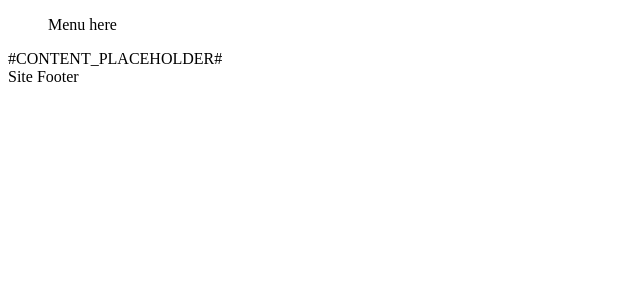
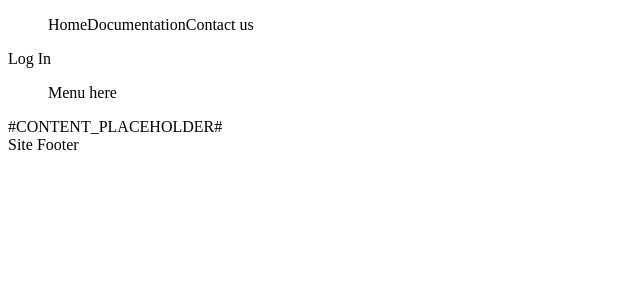
Before and after one commit to lootme/profiler_cabinet, a Node project: template public/guest/views/templates/first-template/template.pug in a window 1280 px wide. Shown: the top 300 px of the page, without its empty margins (0-640 px from the left). Run offline with Node 20 templates, Linux system fonts and the light colour scheme; the template is opened without the code that fills it, so the values that code supplies are empty; some libraries are stand-ins or nearby versions.

Commit message:
header styles and some template styles

```diff
--- a/public/guest/views/templates/first-template/template.pug
+++ b/public/guest/views/templates/first-template/template.pug
@@ -6,6 +6,14 @@ html
 		div.root
 			header.header
 				logo
+				section
+					menu.header-menu
+						a Home
+						a Documentation
+						a Contact us
+					a.login
+						icon
+						span Log In
 			menu Menu here
 			content.site-content #CONTENT_PLACEHOLDER#
 			footer Site Footer
```
Also changed, not shown: 7 other files.
